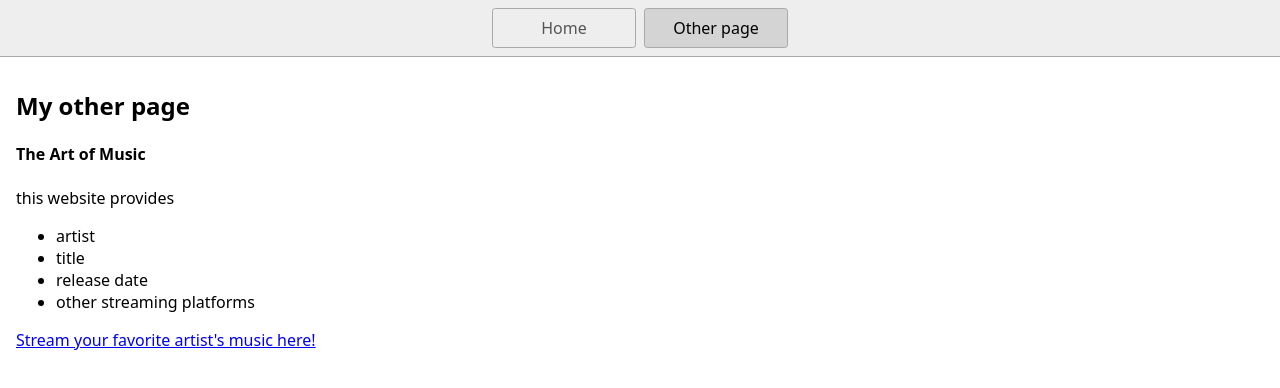
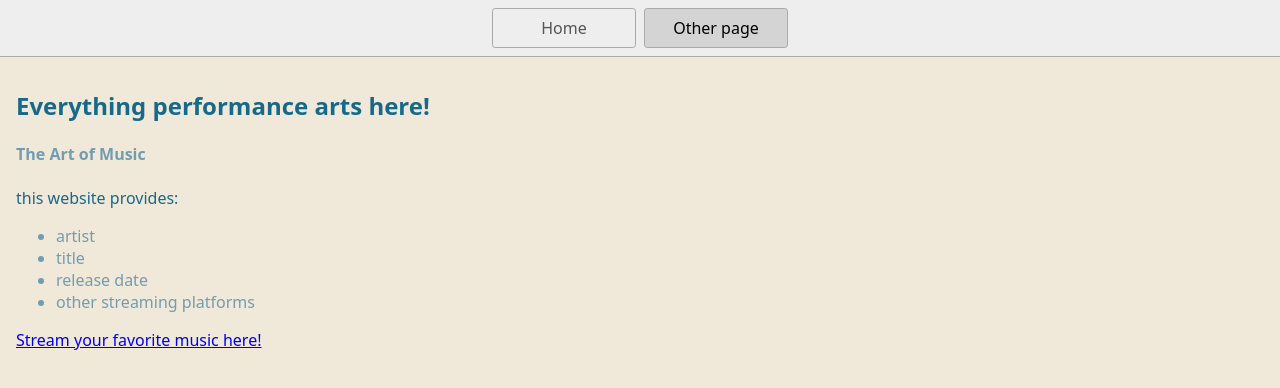
Before and after one commit to Carolina-LV/Myproject-2, a website: page page2.html in a window 1280 px wide. Drawn offline with Linux system fonts and the light colour scheme.

Commit message:
chnage-10/2

```diff
--- a/page2.html
+++ b/page2.html
@@ -13,10 +13,10 @@
       <a href="/page2.html" aria-current="page">Other page</a>
     </nav>
     <main>
-      <h1>My other page</h1>
+  <h1 style="color: #17698a">Everything performance arts here!</h1>
       <h4>The Art of Music</h4>
       <p>
-      this website provides
+      <p style="color: #17698a">this website provides: </p>
       <ul>
         <li>artist</li>
         <li>title</li>
@@ -25,7 +25,7 @@
       </ul>
       </p>
       <p>
-        <a href="https://youtube.com"> Stream your favorite artist's music here!</a>
+        <a href="https://youtube.com"> Stream your favorite music here!</a>
       </p>
     </main>
   </body>
--- a/styles.css
+++ b/styles.css
@@ -5,8 +5,8 @@
 body {
   margin: 0;
   font-family: system-ui, sans-serif;
-  color: black;
-  background-color: white;
+  color: #729db0;
+  background-color: #f0e8d8;
 }
 
 nav {
```
Also changed, not shown: index.html (+3 -2 lines).
